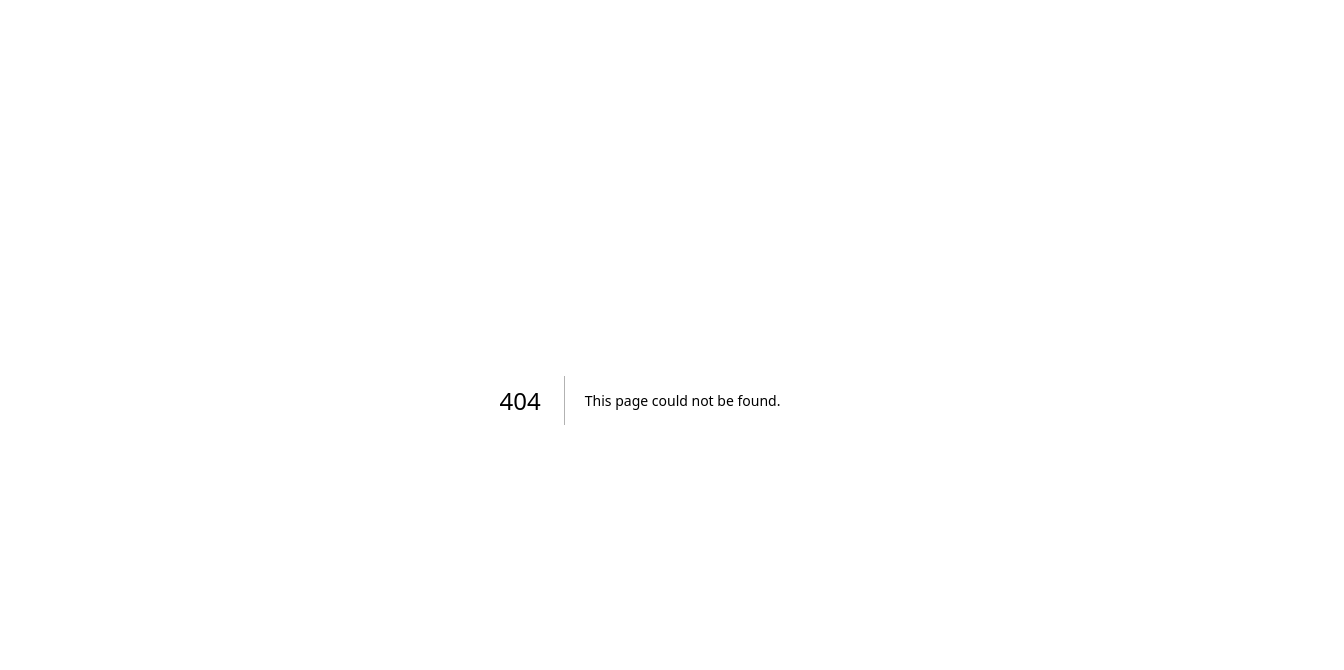
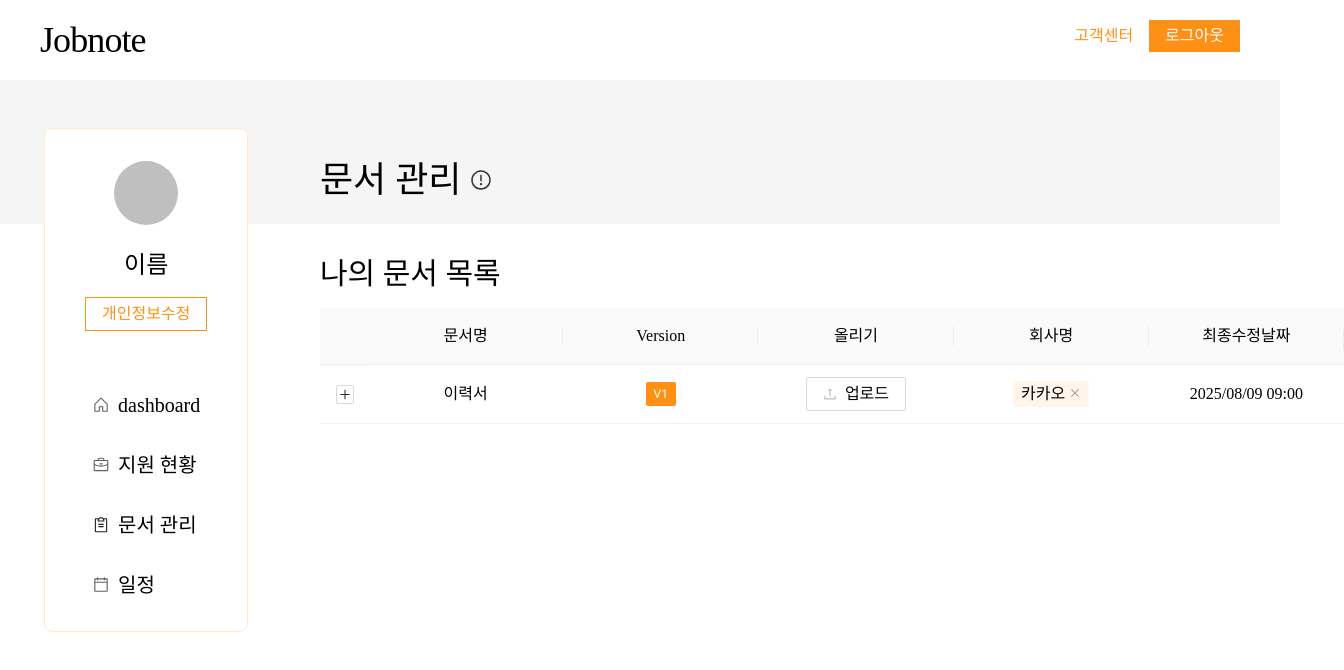
Before and after one commit to strdeok/JobNote, a Next.js app: page /documents in a window 1280 px wide. Before the commit this address had no page. Shown: the top 670 px of the page, 1344 px wide, since content can reach past the window. Built offline with nearby package versions, Linux system fonts and the light colour scheme; a web font is replaced by a local one.

Commit message:
feat: 이력서 관리 페이지 디자인 구현

```diff
--- /dev/null
+++ b/src/app/(afterLogin)/documents/_components/companyNameBadge.tsx
@@ -0,0 +1,12 @@
+import CloseIcon from "@/assets/Close.svg";
+
+export default function CompanyNameBadge({ children }: { children: string }) {
+  return (
+    <div className="bg-[#FFF5EB] px-2 py-px w-fit rounded-xs">
+      {children}
+      <button className="ml-1">
+        <CloseIcon width={12} height={12} className="text-black/45" />
+      </button>
+    </div>
+  );
+}
--- /dev/null
+++ b/src/app/(afterLogin)/documents/_components/uploadButton.tsx
@@ -0,0 +1,12 @@
+import UploadIcon from "@/assets/Upload.svg";
+
+export default function UploadButton() {
+  return (
+    <div className="flex justify-center">
+        <button className="flex flex-row items-center gap-2 px-4 py-1 border border-[#D9D9D9] rounded-xs">
+          <UploadIcon />
+          업로드
+        </button>
+    </div>
+  );
+}
--- /dev/null
+++ b/src/app/(afterLogin)/documents/_components/versionBadge.tsx
@@ -0,0 +1,18 @@
+import { Roboto } from "next/font/google";
+
+const roboto = Roboto({
+  subsets: ["latin"],
+  weight: "400",
+});
+
+export default function VersionBadge({ children }: { children: string }) {
+  return (
+    <div className="flex justify-center">
+      <div
+        className={`${roboto.className} bg-main px-2 py-1 text-white text-xs rounded-xs flex items-center`}
+      >
+        {children}
+      </div>
+    </div>
+  );
+}
--- /dev/null
+++ b/src/app/(afterLogin)/documents/page.tsx
@@ -0,0 +1,65 @@
+import PlusIcon from "@/assets/Plus.svg";
+import VersionBadge from "./_components/versionBadge";
+import UploadButton from "./_components/uploadButton";
+import CompanyNameBadge from "./_components/companyNameBadge";
+
+export default function DocumentsPage() {
+  const Divider = () => {
+    return (
+      <div className="w-px h-5 bg-black/5 absolute top-1/2 right-0 -translate-y-1/2" />
+    );
+  };
+
+  const th_style = "relative text-center p-4 font-medium";
+  const td_stytle = "text-center p-4";
+  return (
+    <>
+      <h2 className="text-3xl font-medium mt-8">나의 문서 목록</h2>
+
+      <table className="table-fixed w-full border-collapse mt-4">
+        <thead>
+          <tr className="border-b border-b-black/5 bg-[#FAFAFA]">
+            <th className="w-12">
+              <Divider />
+            </th>
+            <th className={th_style}>
+              문서명 <Divider />
+            </th>
+            <th className={th_style}>
+              Version <Divider />
+            </th>
+            <th className={th_style}>
+              올리기 <Divider />
+            </th>
+            <th className={th_style}>
+              회사명 <Divider />
+            </th>
+            <th className={th_style}>최종수정날짜</th>
+          </tr>
+        </thead>
+        <tbody>
+          <tr className="border-b border-b-black/5">
+            <td className={td_stytle}>
+              <button className="p-0.5 border border-[#D9D9D9] flex justify-center items-center rounded-xs">
+                <PlusIcon />
+              </button>
+            </td>
+            <td className={td_stytle}>이력서</td>
+            <td className={td_stytle}>
+              <VersionBadge>V1</VersionBadge>
+            </td>
+            <td>
+              <UploadButton />
+            </td>
+            <td className={td_stytle}>
+              <div className="flex flex-row gap-2 justify-center flex-wrap">
+                <CompanyNameBadge>카카오</CompanyNameBadge>
+              </div>
+            </td>
+            <td className={td_stytle}>2025/08/09 09:00</td>
+          </tr>
+        </tbody>
+      </table>
+    </>
+  );
+}
```
